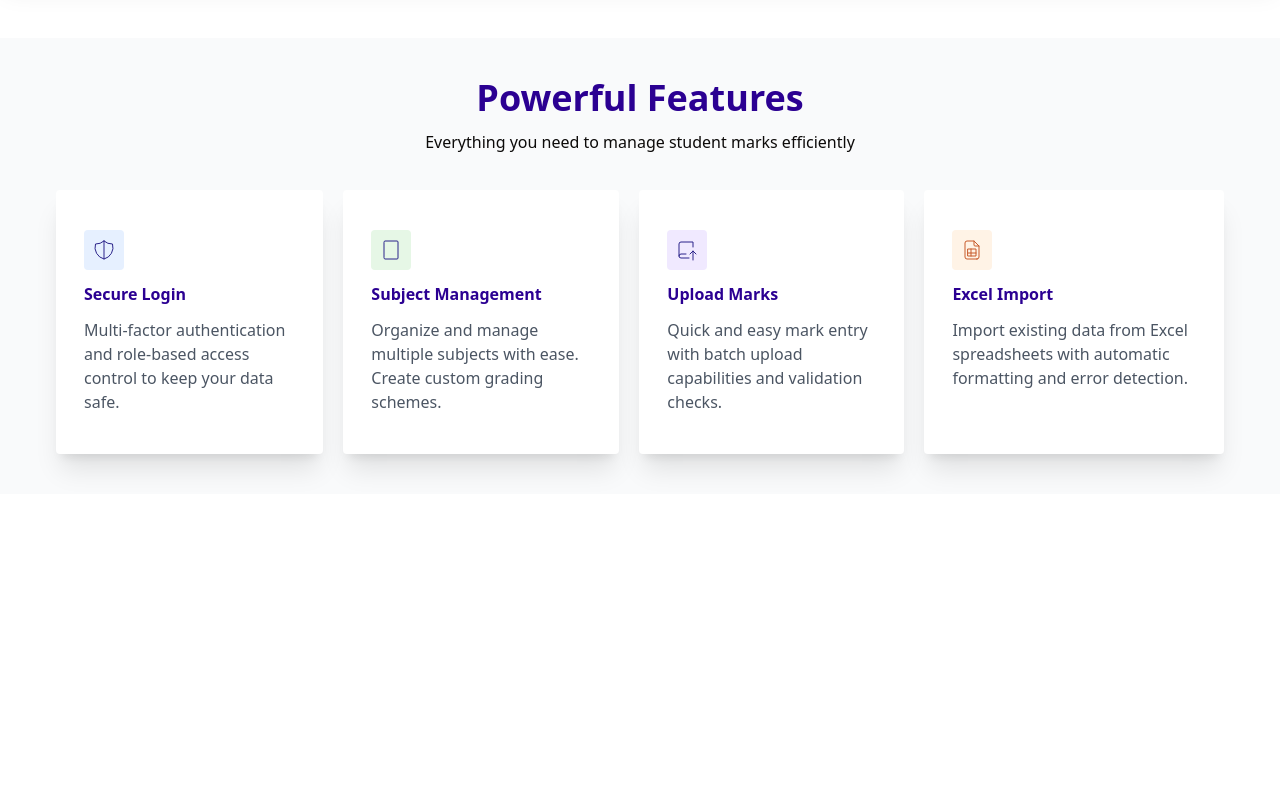
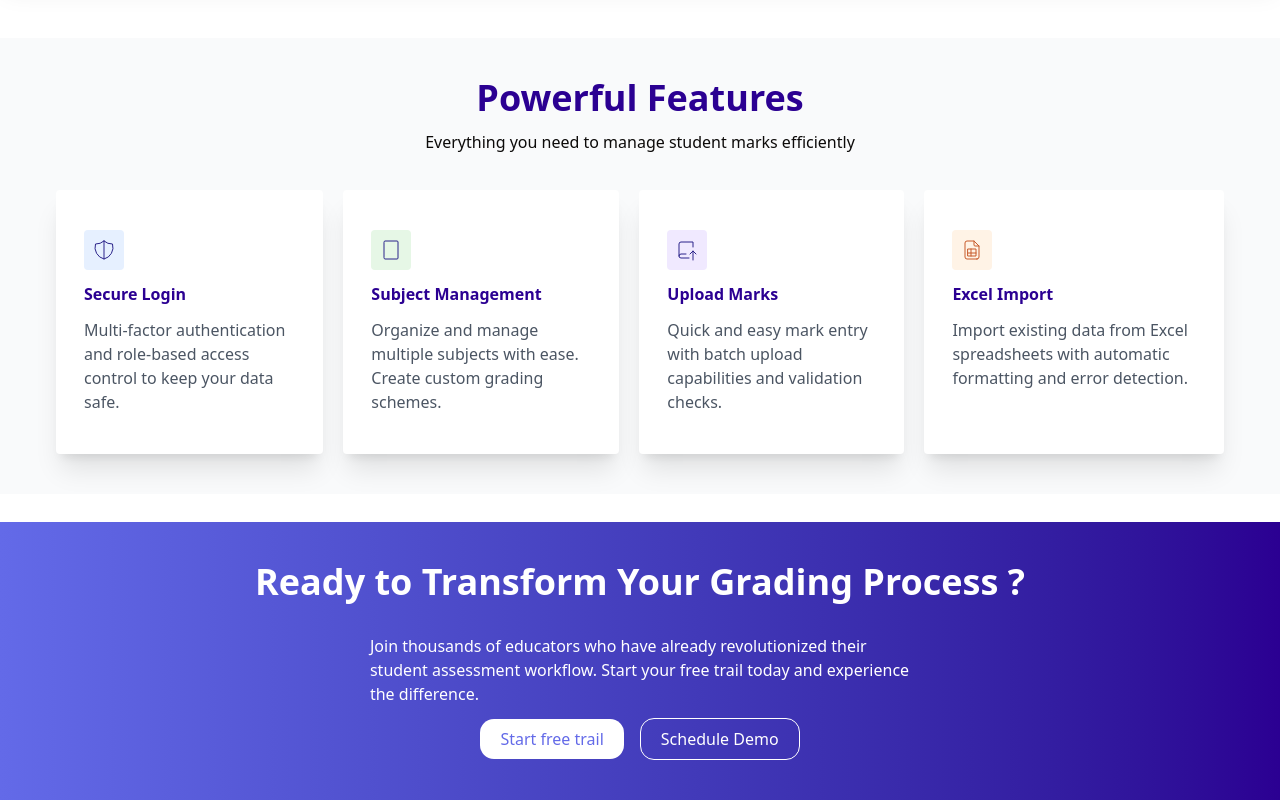
Before and after one commit to VedangKanade20/College-System, a Next.js app in the folder client/: page / in a window 1280 px wide. Shown: the part 1251-2051 px from the top of the page. Before the commit the page ends 1745 px from the top, so only its background shows below. Built offline with nearby package versions, Linux system fonts and the light colour scheme.

Commit message:
feat: create CTA section

```diff
--- a/client/src/app/page.js
+++ b/client/src/app/page.js
@@ -1,4 +1,5 @@
 import { AboutUs } from "@/components/ui/AboutUs";
+import { CtaSection } from "@/components/ui/CtaSection";
 import { Feature } from "@/components/ui/Feature";
 import { HeroSection } from "@/components/ui/HeroSection";
 import { Navbar } from "@/components/ui/Navbar";
@@ -10,6 +11,7 @@ export default function Home() {
       <HeroSection />
       <AboutUs />
       <Feature />
+      <CtaSection />
     </div>
   );
 }
--- /dev/null
+++ b/client/src/components/ui/CtaSection.jsx
@@ -0,0 +1,33 @@
+import React from "react";
+
+export const CtaSection = () => {
+  return (
+    <section className="mt-7 p-3 py-10 flex flex-col items-center justify-center gap-8 bg-gradient-to-r from-[#636AE8] to-[#2B0092] text-white">
+      {/* Title */}
+      <div>
+        <h2 className="text-4xl font-bold">
+          Ready to Transform Your Grading Process ?
+        </h2>
+      </div>
+
+      {/* discription */}
+      <div className="w-[43%] mx-auto flex items-center justify-center flex-col gap-3">
+        <p className="text-left">
+          Join thousands of educators who have already revolutionized their
+          student assessment workflow. Start your free trail today and
+          experience the difference.
+        </p>
+
+        {/* button */}
+        <div className="flex items-center justify-center gap-4">
+          <button className="bg-white text-button-background font-medium px-5 py-2 rounded-xl cursor-pointer">
+            Start free trail
+          </button>
+          <button className="bg-transparent text-white font-medium border border-white cursor-pointer px-5 py-2 rounded-xl">
+            Schedule Demo
+          </button>
+        </div>
+      </div>
+    </section>
+  );
+};
```
